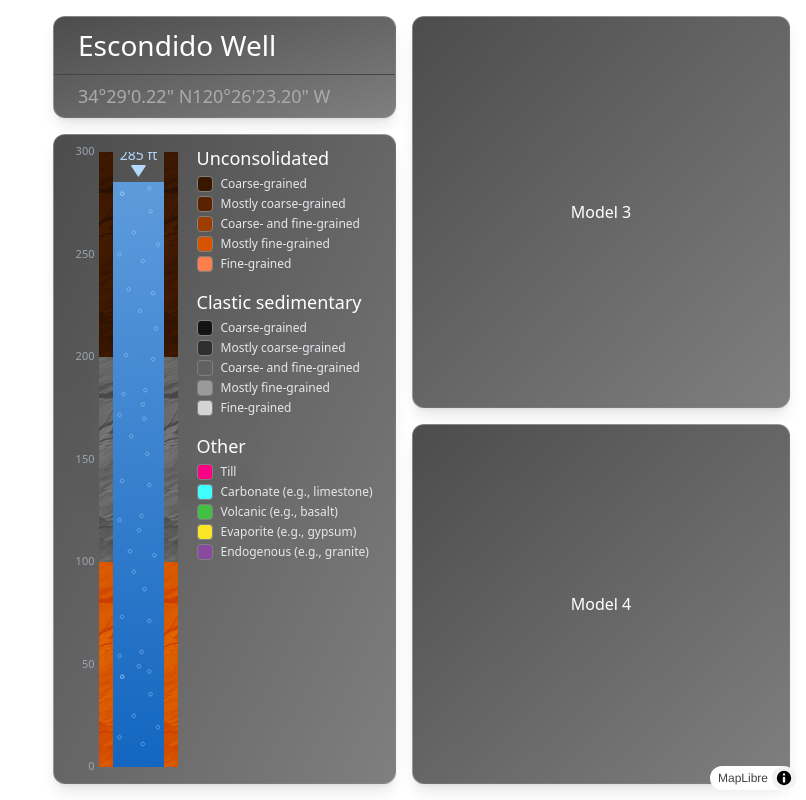
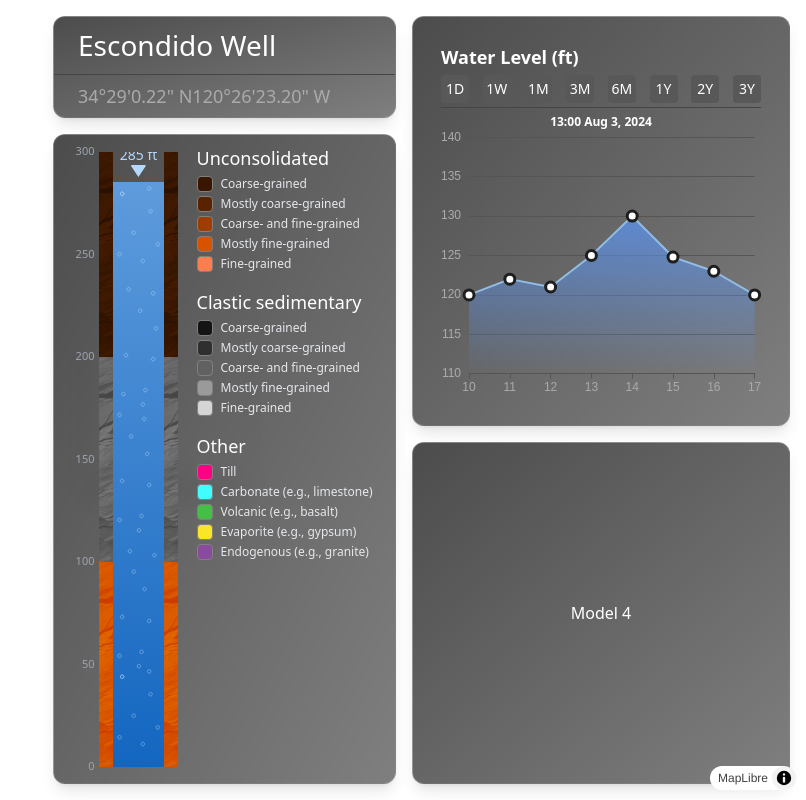
Before and after one commit to wjthompso/dangermond-preserve-visualizer, a React (Vite) app: page / in a window 1280 px wide. Shown: the whole page, without its empty margins (474-1280 px from the left). Built offline with nearby package versions, Linux system fonts and the light colour scheme; no server answers.

Commit message:
Water Level Chart (WIP)

```diff
--- a/package.json
+++ b/package.json
@@ -10,6 +10,8 @@
     "test": "vitest"
   },
   "dependencies": {
+    "echarts": "^5.5.1",
+    "echarts-for-react": "^3.0.2",
     "maplibre-gl": "^4.7.1",
     "react": "^18.2.0",
     "react-dom": "^18.2.0"
--- a/src/components/Modals/AllModels.tsx
+++ b/src/components/Modals/AllModels.tsx
@@ -1,4 +1,5 @@
 import React from "react";
+import WaterLevelLineChartModal from "./WaterLevelLineChartModal/WaterLevelLineChartModal";
 import WaterLevelVisualizationModal from "./WaterLevelVisualizationModal/WaterLevelVisualizationModal";
 import WellSummaryModal from "./WellSummaryModal/WellSummaryModal";
 
@@ -38,8 +39,8 @@ const AllModels: React.FC = () => {
 
             {/* Column 2 */}
             <div className="flex flex-col ml-4 space-y-4">
-                <div className="w-[378px] h-[410px] rounded-xl bg-gradient-to-br from-black/70 to-black/50 text-white flex items-center justify-center backdrop-blur-md shadow-lg border border-white/20">
-                    Model 3
+                <div className="w-[378px] h-[410px] p-7 rounded-xl bg-gradient-to-br from-black/70 to-black/50 text-white flex items-center justify-center backdrop-blur-md shadow-lg border border-white/20">
+                    <WaterLevelLineChartModal />
                 </div>
                 <div className="w-[378px] h-[376px] rounded-xl bg-gradient-to-br from-black/70 to-black/50 text-white flex items-center justify-center backdrop-blur-md shadow-lg border border-white/20">
                     Model 4
--- /dev/null
+++ b/src/components/Modals/WaterLevelLineChartModal/WaterLevelLineChartModal.tsx
@@ -0,0 +1,137 @@
+import * as echarts from "echarts";
+import ReactECharts from "echarts-for-react";
+import React, { useState } from "react";
+
+const WaterLevelChart: React.FC = () => {
+    const [currentX, setCurrentX] = useState<string>("13");
+    const [currentValue, setCurrentValue] = useState<number>(125);
+
+    const handleZoom = (span: string) => {
+        console.log(`Zoom to: ${span}`);
+        // Implement time span adjustments here
+    };
+
+    const option: echarts.EChartsOption = {
+        tooltip: {
+            trigger: "axis",
+            axisPointer: {
+                type: "line",
+                lineStyle: {
+                    color: "#888",
+                    width: 1.5,
+                    type: "solid",
+                },
+            },
+            formatter: (params: any) => {
+                const value = params[0].value;
+                const date = params[0].name;
+                setCurrentX(date); // Update X value dynamically
+                setCurrentValue(value); // Update Y value dynamically
+                return `
+                <div style="text-align: center; color: #fff; font-size: 14px;">
+                  ${date} <br/>
+                  <span style="color: #5A9; font-weight: bold;">${value} ft</span>
+                </div>`;
+            },
+            backgroundColor: "rgba(50, 50, 50, 0.8)",
+        },
+        xAxis: {
+            type: "category",
+            boundaryGap: false,
+            data: ["10", "11", "12", "13", "14", "15", "16", "17"],
+            axisLine: { lineStyle: { color: "#555" } },
+            axisLabel: { color: "#aaa" },
+        },
+        yAxis: {
+            type: "value",
+            min: 110,
+            max: 140,
+            splitLine: { lineStyle: { color: "#555" } },
+            axisLine: { lineStyle: { color: "#555" } },
+            axisLabel: { color: "#aaa" },
+        },
+        series: [
+            {
+                data: [120, 122, 121, 125, 130, 124.8, 123, 120],
+                type: "line",
+                smooth: false,
+                areaStyle: {
+                    color: new echarts.graphic.LinearGradient(0, 0, 0, 1, [
+                        { offset: 0, color: "rgba(90, 153, 255, 1)" },
+                        { offset: 1, color: "rgba(90, 153, 255, 0)" },
+                    ]),
+                },
+                lineStyle: {
+                    color: "#91BDE5",
+                    width: 2,
+                },
+                symbol: "circle",
+                symbolSize: 10,
+                itemStyle: {
+                    color: "#fff",
+                    borderColor: "#1E1E1E",
+                    borderWidth: 3,
+                },
+            },
+        ],
+        grid: {
+            left: "0%",
+            right: "2%",
+            bottom: "2%",
+            top: "2%",
+            containLabel: true,
+        },
+    };
+
+    return (
+        <div
+            id="water-level-chart-container"
+            className="w-full max-w-xl p-0 mx-auto rounded-lg"
+        >
+            {/* Chart Title */}
+            <h3
+                id="water-level-chart-title"
+                className="mb-1 text-lg font-bold text-white"
+            >
+                Water Level (ft)
+            </h3>
+
+            {/* Time Span Picker */}
+            <div
+                id="time-span-picker"
+                className="flex justify-between gap-2 pb-[4px] border-b-[0.6px] border-[#454545]"
+            >
+                {["1D", "1W", "1M", "3M", "6M", "1Y", "2Y", "3Y"].map(
+                    (span) => (
+                        <button
+                            id={`time-span-${span}`}
+                            key={span}
+                            onClick={() => handleZoom(span)}
+                            className="w-7 h-7 text-sm text-white bg-[#585858] rounded cursor-pointer hover:bg-gray-600"
+                        >
+                            {span}
+                        </button>
+                    )
+                )}
+            </div>
+
+            {/* Current Value Display */}
+            <div
+                id="current-value-display"
+                className="text-center text-white"
+            >
+                <span className="text-xs font-bold">
+                    {currentX}:00 Aug 3, 2024
+                </span>
+            </div>
+
+            {/* Chart */}
+            <ReactECharts
+                option={option}
+                style={{ height: "267px" }}
+            />
+        </div>
+    );
+};
+
+export default WaterLevelChart;
```
Also changed, not shown: 2 other files (tests, documents, lock files or other folders).
